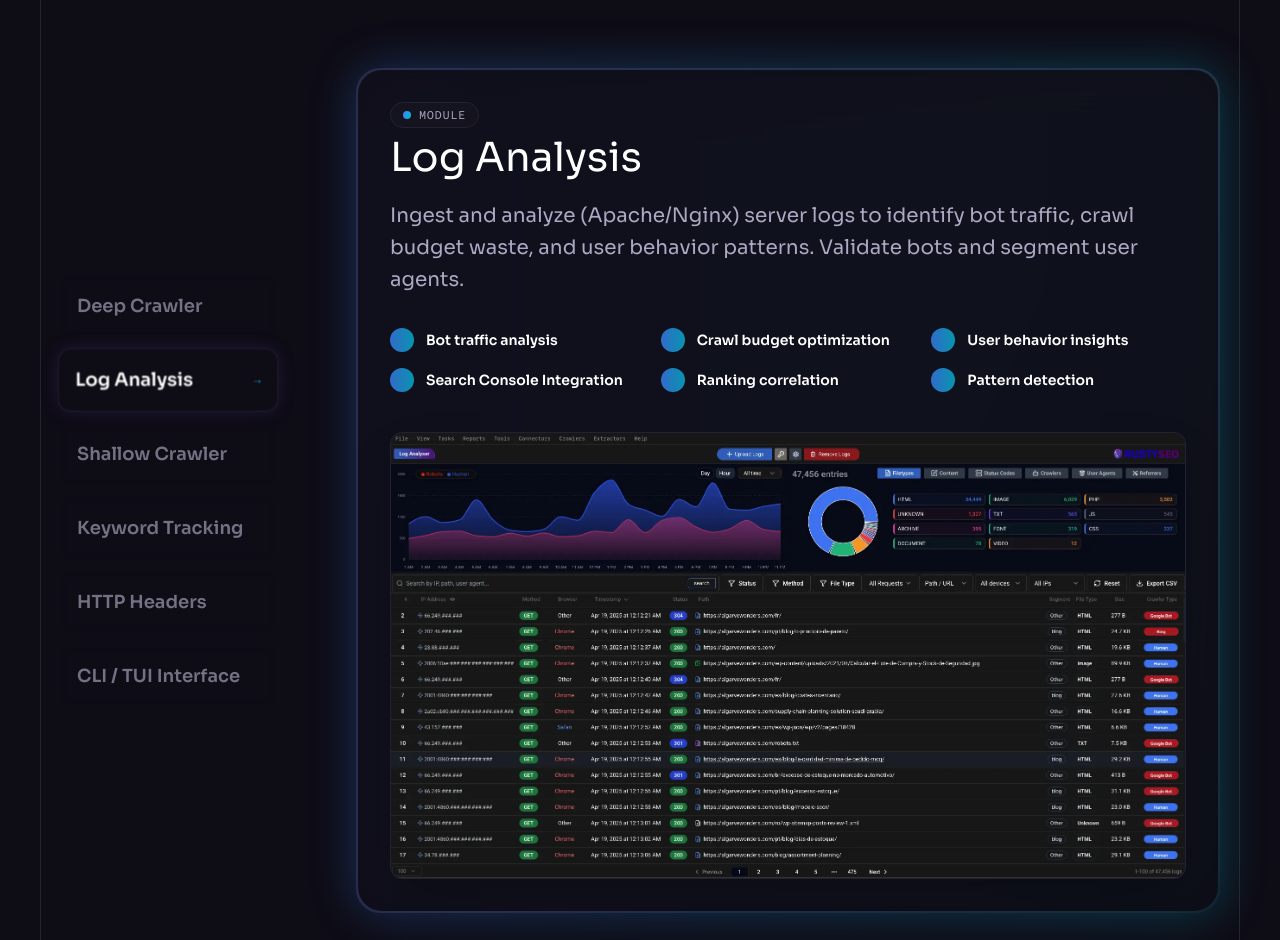
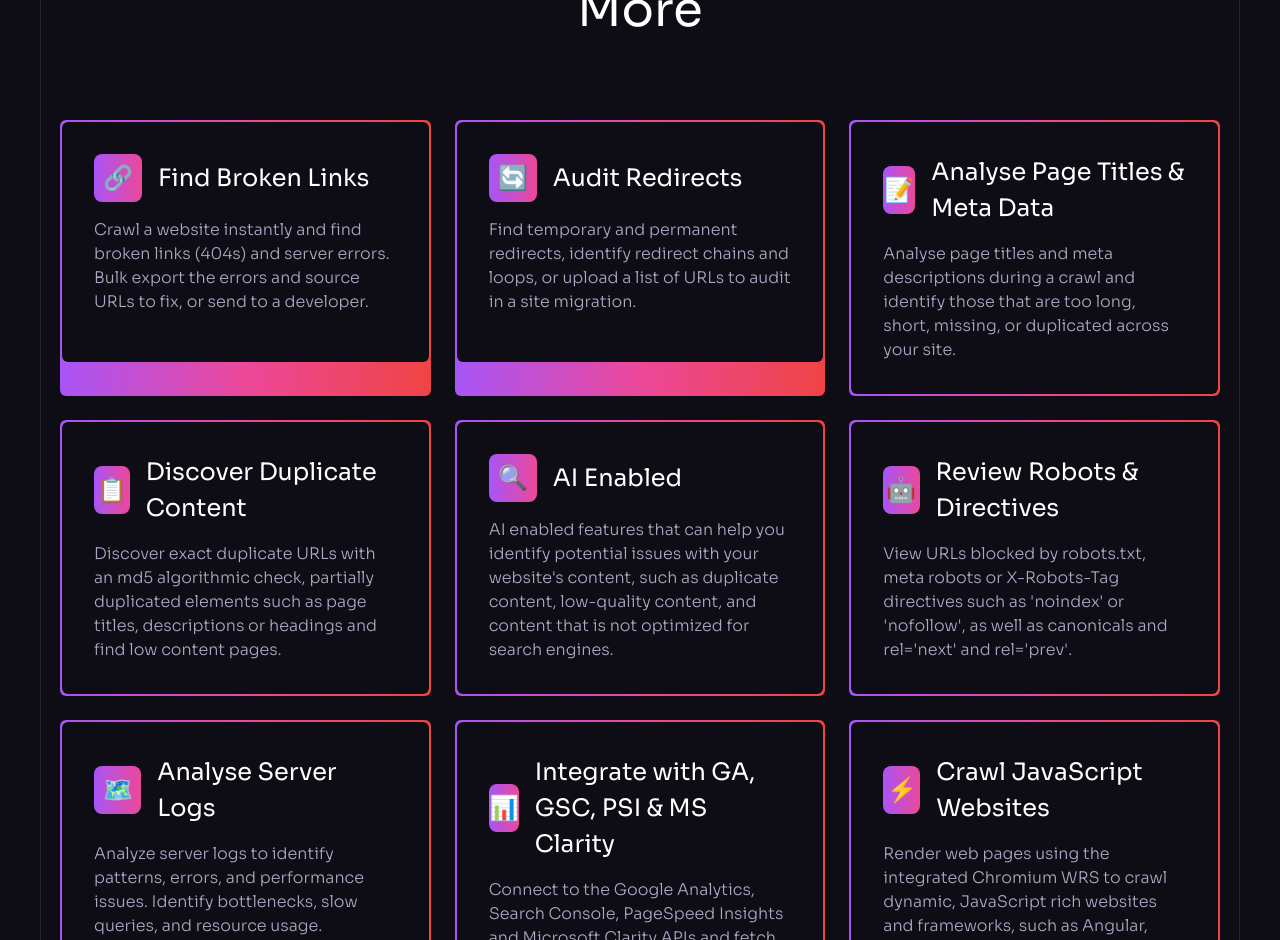
Before and after one commit to mascanho/RustyLanding, a React (Vite) app: page / in a window 1280 px wide. Shown: the part 1860-2800 px from the top of the page. Built offline with nearby package versions, Linux system fonts and the light colour scheme; no server answers.

Commit message:
fix: Features element

```diff
--- a/src/App.jsx
+++ b/src/App.jsx
@@ -1,17 +1,18 @@
-import ButtonGradient from './assets/svg/ButtonGradient';
-import Benefits from './components/Benefits';
-import Collaboration from './components/Collaboration';
-import Footer from './components/Footer';
-import Header from './components/Header';
-import Hero from './components/Hero';
-import Modules from './components/Modules';
-import Pricing from './components/Pricing';
-import Roadmap from './components/Roadmap';
-import Services from './components/Services';
-import UseCases from './components/UseCases';
-import CLI from './components/CLI';
-import Testimonials from './components/Testimonials';
-import { Analytics } from '@vercel/analytics/react';
+import ButtonGradient from "./assets/svg/ButtonGradient";
+import Benefits from "./components/Benefits";
+import Collaboration from "./components/Collaboration";
+import Footer from "./components/Footer";
+import Header from "./components/Header";
+import Hero from "./components/Hero";
+import Modules from "./components/Modules";
+import Pricing from "./components/Pricing";
+import Roadmap from "./components/Roadmap";
+import SEOFeatures from "./components/SEOFeatures";
+import Services from "./components/Services";
+import UseCases from "./components/UseCases";
+import CLI from "./components/CLI";
+import Testimonials from "./components/Testimonials";
+import { Analytics } from "@vercel/analytics/react";
 
 const App = () => {
   return (
@@ -19,8 +20,9 @@ const App = () => {
       <div className="pt-[4.75rem] lg:pt-[5.25rem] overflow-hidden">
         <Header />
         <Hero />
+        <SEOFeatures />
         <Modules />
-        <Benefits />
+        {/* <Benefits />*/}
         <UseCases />
         <Collaboration />
         <CLI />
--- /dev/null
+++ b/src/components/SEOFeatures.jsx
@@ -0,0 +1,113 @@
+import Heading from "./Heading";
+import Section from "./Section";
+import { benefits } from "../constants";
+
+const SEOFeatures = () => {
+  const features = [
+    {
+      id: "0",
+      title: "Find Broken Links",
+      text: "Crawl a website instantly and find broken links (404s) and server errors. Bulk export the errors and source URLs to fix, or send to a developer.",
+      icon: "🔗",
+    },
+    {
+      id: "1",
+      title: "Audit Redirects",
+      text: "Find temporary and permanent redirects, identify redirect chains and loops, or upload a list of URLs to audit in a site migration.",
+      icon: "🔄",
+    },
+    {
+      id: "2",
+      title: "Analyse Page Titles & Meta Data",
+      text: "Analyse page titles and meta descriptions during a crawl and identify those that are too long, short, missing, or duplicated across your site.",
+      icon: "📝",
+    },
+    {
+      id: "3",
+      title: "Discover Duplicate Content",
+      text: "Discover exact duplicate URLs with an md5 algorithmic check, partially duplicated elements such as page titles, descriptions or headings and find low content pages.",
+      icon: "📋",
+    },
+    {
+      id: "4",
+      title: "AI Enabled",
+      text: "AI enabled features that can help you identify potential issues with your website's content, such as duplicate content, low-quality content, and content that is not optimized for search engines.",
+      icon: "🔍",
+    },
+    {
+      id: "5",
+      title: "Review Robots & Directives",
+      text: "View URLs blocked by robots.txt, meta robots or X-Robots-Tag directives such as 'noindex' or 'nofollow', as well as canonicals and rel='next' and rel='prev'.",
+      icon: "🤖",
+    },
+    {
+      id: "6",
+      title: "Analyse Server Logs",
+      text: "Analyze server logs to identify patterns, errors, and performance issues. Identify bottlenecks, slow queries, and resource usage. Discover LLM patterns and trends.",
+      icon: "🗺️",
+    },
+    {
+      id: "7",
+      title: "Integrate with GA, GSC, PSI & MS Clarity",
+      text: "Connect to the Google Analytics, Search Console, PageSpeed Insights and Microsoft Clarity APIs and fetch user and performance data for all URLs in a crawl for greater insight.",
+      icon: "📊",
+    },
+    {
+      id: "8",
+      title: "Crawl JavaScript Websites",
+      text: "Render web pages using the integrated Chromium WRS to crawl dynamic, JavaScript rich websites and frameworks, such as Angular, React and Vue.js.",
+      icon: "⚡",
+    },
+    {
+      id: "9",
+      title: "Visualise Site Architecture",
+      text: "Evaluate internal linking and URL structure using interactive crawl and directory force-directed diagrams and tree graph site visualisations.",
+      icon: "🌐",
+    },
+    {
+      id: "10",
+      title: "Schedule Audits",
+      text: "Schedule crawls to run at chosen intervals and auto export crawl data to any location, including Google Sheets. Or automate entirely via command line.",
+      icon: "⏰",
+    },
+    {
+      id: "11",
+      title: "Compare Crawls & Staging",
+      text: "Track progress of SEO issues and opportunities and see what's changed between crawls. Compare staging against production environments using advanced URL Mapping.",
+      icon: "🔬",
+    },
+  ];
+
+  return (
+    <Section id="seo-features" crosses>
+      <div className="container relative z-2">
+        <Heading
+          className="md:max-w-md lg:max-w-3xl"
+          title="Covering SEO, Analytics, and More"
+          tag="POWERFUL FEATURES"
+        />
+
+        <div className="grid grid-cols-1 md:grid-cols-2 lg:grid-cols-3 gap-6">
+          {features.map((feature) => (
+            <div
+              className="block relative p-0.5 bg-gradient-to-r from-purple-500 via-pink-500 to-red-500 rounded-md"
+              key={feature.id}
+            >
+              <div className="relative z-2 flex flex-col min-h-[15rem] p-[2rem] bg-n-8 rounded-md">
+                <div className="flex items-center mb-4">
+                  <div className="flex items-center justify-center w-12 h-12 text-2xl bg-gradient-to-r from-purple-500 to-pink-500 rounded-lg mr-4">
+                    {feature.icon}
+                  </div>
+                  <h5 className="h5 mb-0">{feature.title}</h5>
+                </div>
+                <p className="body-2 text-n-3">{feature.text}</p>
+              </div>
+            </div>
+          ))}
+        </div>
+      </div>
+    </Section>
+  );
+};
+
+export default SEOFeatures;
--- a/src/constants/index.js
+++ b/src/constants/index.js
@@ -56,11 +56,11 @@ export const navigation = [
     title: "Benefits",
     url: "#follow",
   },
-  // {
-  //   id: "2",
-  //   title: "Features",
-  //   url: "#how-to-use",
-  // },
+  {
+    id: "2",
+    title: "SEO Features",
+    url: "#seo-features",
+  },
   {
     id: "3",
     title: "Documentation",
```
Also changed, not shown: 20 other files (tests, documents, lock files or other folders).
